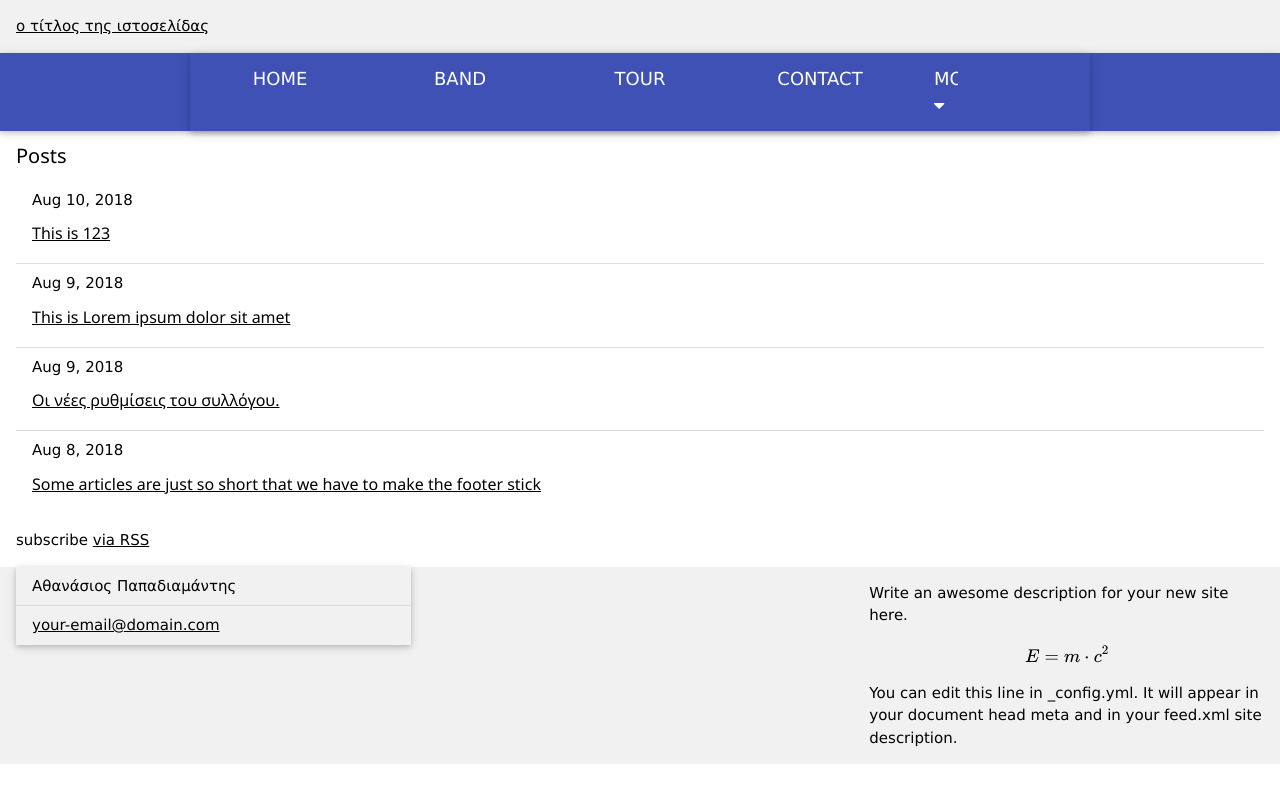
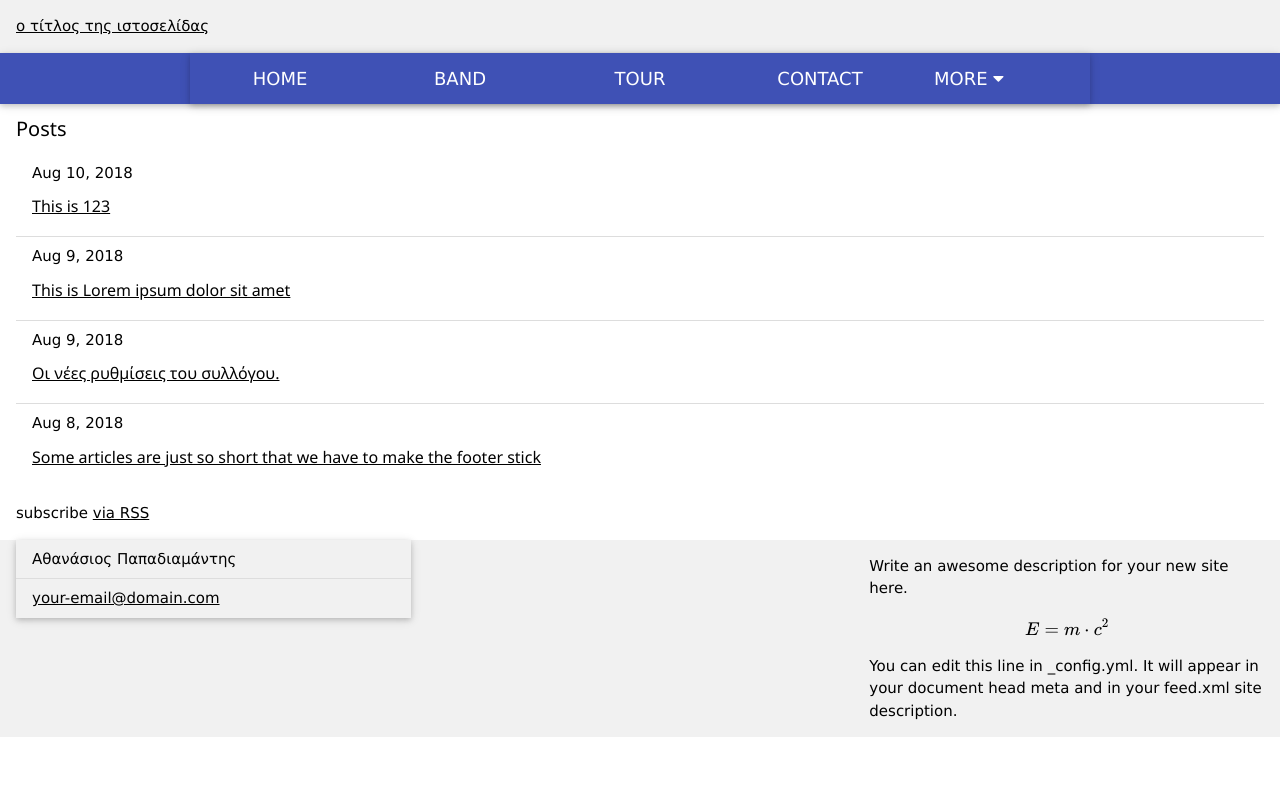
Before and after one commit to mrubyz/test, a Jekyll site: the page built from index.md, in a window 1280 px wide. Shown: the top 803 px of the page. Built offline with Jekyll 4.4.1, drawn with Linux system fonts in a browser that asks for light colours; formulas are drawn with MathJax 3.

Commit message:
Update nav.html

```diff
--- a/_includes/nav.html
+++ b/_includes/nav.html
@@ -5,8 +5,8 @@
     <a href="#band" style="width:20%" class="w3-bar-item w3-button w3-padding-large w3-hide-small">BAND</a>
     <a href="#tour" style="width:20%"  class="w3-bar-item w3-button w3-padding-large w3-hide-small">TOUR</a>
     <a href="#contact" style="width:20%" class="w3-bar-item w3-button w3-padding-large w3-hide-small">CONTACT</a>
-    <div class="w3-dropdown-hover w3-hide-small">
-      <button style="width:20%" class="w3-padding-large w3-button" title="More">MORE <i class="fa fa-caret-down"></i></button>
+    <div style="width:20%" class="w3-dropdown-hover w3-hide-small">
+      <button class="w3-padding-large w3-button" title="More">MORE <i class="fa fa-caret-down"></i></button>
       <div class="w3-dropdown-content w3-bar-block w3-card-4">
         <a href="#" class="w3-bar-item w3-button">Merchandise</a>
         <a href="#" class="w3-bar-item w3-button">Extras</a>
```
